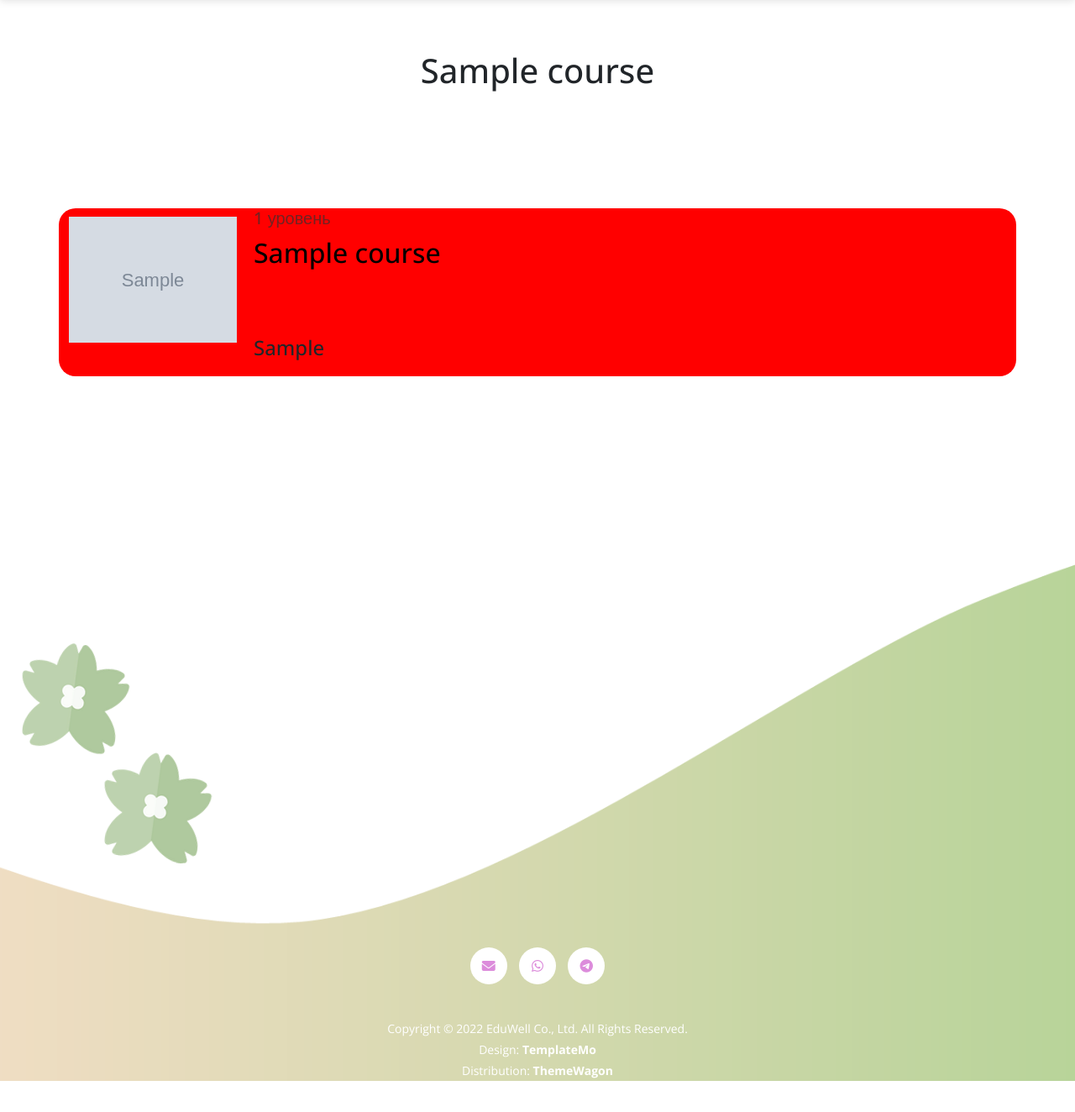
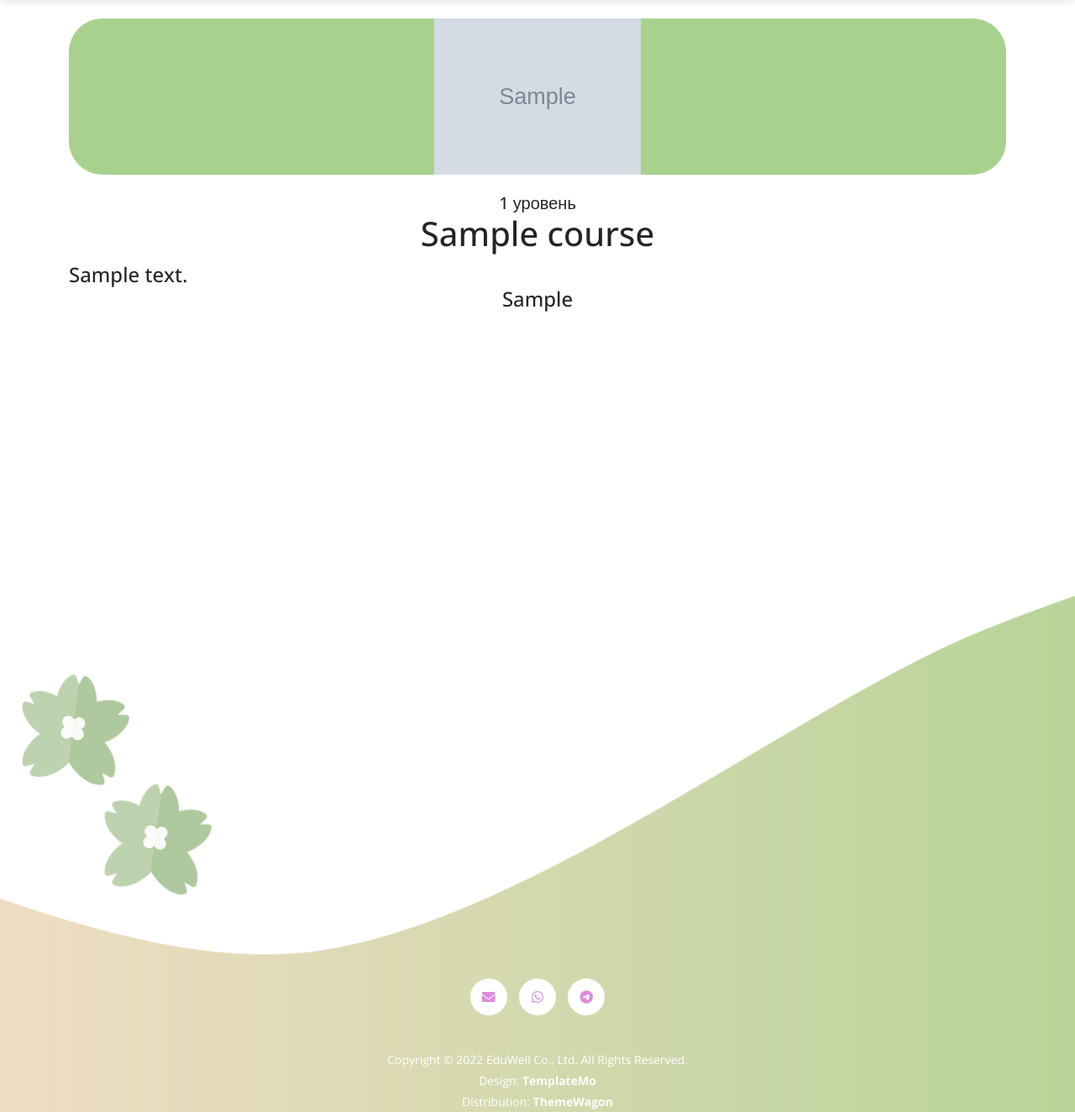
Before and after one commit to NaiNaniNai/korean-site, a Django app: a page that uses course/templates/course_detail.html in a window 1280 px wide. Shown: the part 80-1404 px from the top of the page at 84% size. Before the commit the page ends 1367 px from the top, so only its background shows below. Run offline with Django 5.2, Linux system fonts and the light colour scheme; tables that the repository leaves empty hold one stand-in row (values such as "Sample post"); grey boxes marked "Sample" are stand-in pictures; some libraries are stand-ins or nearby versions.

Commit message:
Add course passing info

```diff
--- a/course/templates/course_detail.html
+++ b/course/templates/course_detail.html
@@ -3,34 +3,24 @@
     |{{ course.title }}
 {% endblock title %}
 {% block content %}
-    <section class="courses__title">
+    <section class="course_detail">
         <div class="container">
             <div class="row">
-                <div class="col-lg-12 text-center">
-                    <div class="title_text">
-                        <h1>{{ course.title }}</h1>
+                <div class="course_detail__info">
+                    <div class="course_detail__image">
+                        <img src="{{ MEDIA_URL }}{{ course.poster.url }}" alt="">
                     </div>
-                </div>
-            </div>
-        </div>
-    </section>
-    <section class="courses__detail">
-        <div class="container">
-            <div class="row">
-                <div class="course">
-                    <div class="course__image">
-                        <img src="{{ MEDIA_URL }}{{ course.poster_for_main_page.url }}" alt="Упс">
-                    </div>
-                    <div class="course__info">
-                        <div class="course__level">
+                    <div class="course_detail__text">
+                        <div class="course_detail__level">
                             <h5>{{ course.level }}</h5>
                         </div>
-                        <div class="course__title">
-                            <a href="google.com">
-                                <h2>{{ course.title }}</h2>
-                            </a>
+                        <div class="course_detail__title">
+                            <h1>{{ course.title }}</h1>
                         </div>
-                        <div class="course__price">
+                        <div class="course_detail__description">
+                            <h4>{{ course.description|safe }}</h4>
+                        </div>
+                        <div class="course_detail__price">
                             <h4>{{ course.price }}</h4>
                         </div>
                     </div>
--- a/course/templates/course_list.html
+++ b/course/templates/course_list.html
@@ -3,7 +3,7 @@
     |Курсы
 {% endblock title %}
 {% block content %}
-    <section class="course_detail__title">
+    <section class="courses__title">
         <div class="container">
             <div class="row">
                 <div class="col-lg-12 text-center">
@@ -14,7 +14,7 @@
             </div>
         </div>
     </section>
-    <section class="course_detail__info">
+    <section class="courses__detail">
         <div class="container">
             <div class="row">
                 {% for course in course_list %}
--- a/course/urls.py
+++ b/course/urls.py
@@ -4,5 +4,10 @@ from course import views
 
 urlpatterns = [
     path("", views.CourseListView.as_view(), name="course_list"),
-    path("<str:slug>/", views.CourseDetailView.as_view(), name="course_detail"),
+    path("<str:course_slug>/", views.CourseDetailView.as_view(), name="course_detail"),
+    path(
+        "<str:course_slug>/passing",
+        views.PassingCourseView.as_view(),
+        name="passing_course",
+    ),
 ]
--- a/course/views.py
+++ b/course/views.py
@@ -1,6 +1,8 @@
-from django.views.generic import ListView, DetailView
+from django.shortcuts import render
+from django.views import View
+from django.views.generic import ListView
 
-from .models import Course
+from .models import Course, CourseUser, LessonUser, ExerciseUser
 
 
 class CourseListView(ListView):
@@ -11,9 +13,66 @@ class CourseListView(ListView):
     template_name = "course_list.html"
 
 
-class CourseDetailView(DetailView):
-    """Detail of course"""
+class CourseDetailView(View):
+    """Detail info of course"""
 
-    model = Course
-    slug_field = "slug"
-    template_name = "course_detail.html"
+    def get(self, request, course_slug):
+        course = Course.objects.prefetch_related("modules__lessons").get(
+            slug=course_slug
+        )
+        modules = course.modules.all()
+        lessons = []
+        for module in modules:
+            lessons += list(module.lessons.all())
+
+        lessons_count = len(lessons)
+        context = {
+            "course": course,
+            "modules": modules,
+            "lessons_count": lessons_count,
+        }
+
+        return render(request, "course_detail.html", context)
+
+
+class PassingCourseView(View):
+    """Passing the course"""
+
+    def get(self, request, course_slug):
+        course = Course.objects.prefetch_related("modules__lessons").get(
+            slug=course_slug
+        )
+        modules = course.modules.all()
+        user = request.user
+        user_course = CourseUser.objects.filter(course=course, user=user).first()
+        is_available = False
+        if user_course:
+            is_available = user_course.is_available
+        modules_data = []
+        for module in modules:
+            completed_lessons = LessonUser.objects.filter(
+                user=user, lesson__module=module, is_completed=True
+            )
+            lessons_data = []
+            for lesson in module.lessons.all():
+                completed_exercises = ExerciseUser.objects.filter(
+                    user=user, exercise__lesson=lesson, is_completed=True
+                )
+                lessons_data.append(
+                    {"lesson": lesson, "completed_exercises": completed_exercises}
+                )
+            modules_data.append(
+                {
+                    "module": module,
+                    "completed_lessons": completed_lessons,
+                    "lessons_data": lessons_data,
+                }
+            )
+        context = {
+            "course": course,
+            "modules": modules,
+            "user_course": user_course,
+            "is_available": is_available,
+            "modules_data": modules_data,
+        }
+        return render(request, "passing_course.html", context)
--- a/static/css/style.css
+++ b/static/css/style.css
@@ -231,7 +231,7 @@ section {
 .course {
 	display: inline-flex;
 	border-radius: 20px;
-	background: red;
+	background: #a9d18e;
 	margin-bottom: 20px;
 }
 
@@ -271,3 +271,67 @@ section {
 .course__price {
 	padding-top: 80px;
 }
+
+/*---------------------
+  Course detail
+-----------------------*/
+
+.course_detail {
+	margin-top: 8%;
+}
+
+.course_detail__info {
+	display: block;
+	margin-bottom: 20px;
+	text-align: center;
+}
+
+.course_detail__image {
+	background: #a9d18e;
+	border-radius: 2.5em;
+	width: 100%;
+	height: 40%;
+	display: flex;
+	justify-content: center;
+}
+
+.course_detail__image img{
+	height: auto;
+	width: auto;
+	max-width: 100%;
+	max-height: 100%;
+	align-self:center;
+}
+
+.course_detail__text {
+	margin-top: 2%;
+	display:block;
+	text-align: center;
+}
+
+.course_detail__description {
+	margin-top: 1%;
+	text-align: left;
+}
+
+/*---------------------
+  Course passing
+-----------------------*/
+
+.course_passing_main {
+	margin-top: 1%;
+	text-align: left;
+}
+
+.course_passing_module {
+	margin-bottom: 2%;
+}
+
+.course_passing_module_lesson__title a {
+	margin-top: 10px;
+	color: black;
+}
+
+.course_passing_module_lesson__title a:hover {
+	color: #a9d18e;
+}
```
Also changed, not shown: course/admin.py (+19 -9 lines), course/templates/passing_course.html (added, +63 -0 lines).
